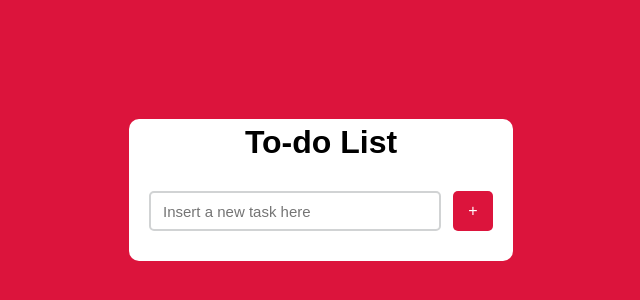
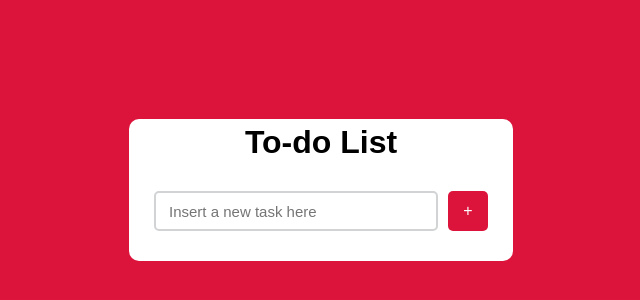
Before and after one commit to ju-couto/todo-list, a plain HTML site: page index.html in a window 1280 px wide. Shown: the part 210-510 px from the top of the page, 319-959 px from the left. Drawn offline with Linux system fonts and the light colour scheme.

Commit message:
all done

```diff
--- a/style.css
+++ b/style.css
@@ -11,7 +11,7 @@ body{
     background: crimson;
 }
 h1{
-    font-family: 'Poppins',sans-serif;
+    font-family: sans-serif;
     text-align: center;
     margin-top: 5px;
 }
@@ -19,7 +19,6 @@ h1{
     width: 30%;
     min-width: 350px;
     position: absolute;
-    min-height: 100px;
     transform: translate(-50%,-50%);
     top: 50%;
     left: 50%;
@@ -28,16 +27,16 @@ h1{
 }
 #add-task{
     position: relative;
-    padding: 30px 20px;
+    padding: 30px 25px;
 }
 #add-task input{
     width: 85%;
     height: 40px;
-    font-family: 'Poppins',sans-serif;
+    font-family: sans-serif;
     font-size: 15px;
     border: 2px solid #d1d3d4;
-    padding: 12px;
-    color: #111111;
+    padding: 13px;
+    color: #000000;
     font-weight: 500;
     position: relative;
     border-radius: 5px;
@@ -53,7 +52,7 @@ h1{
     width: 40px;
     height: 40px;
     border-radius: 5px;
-    font-family: 'Poppins',sans-serif;
+    font-family: sans-serif;
     font-weight: 500;
     font-size: 16px;
     background-color: crimson;
```
